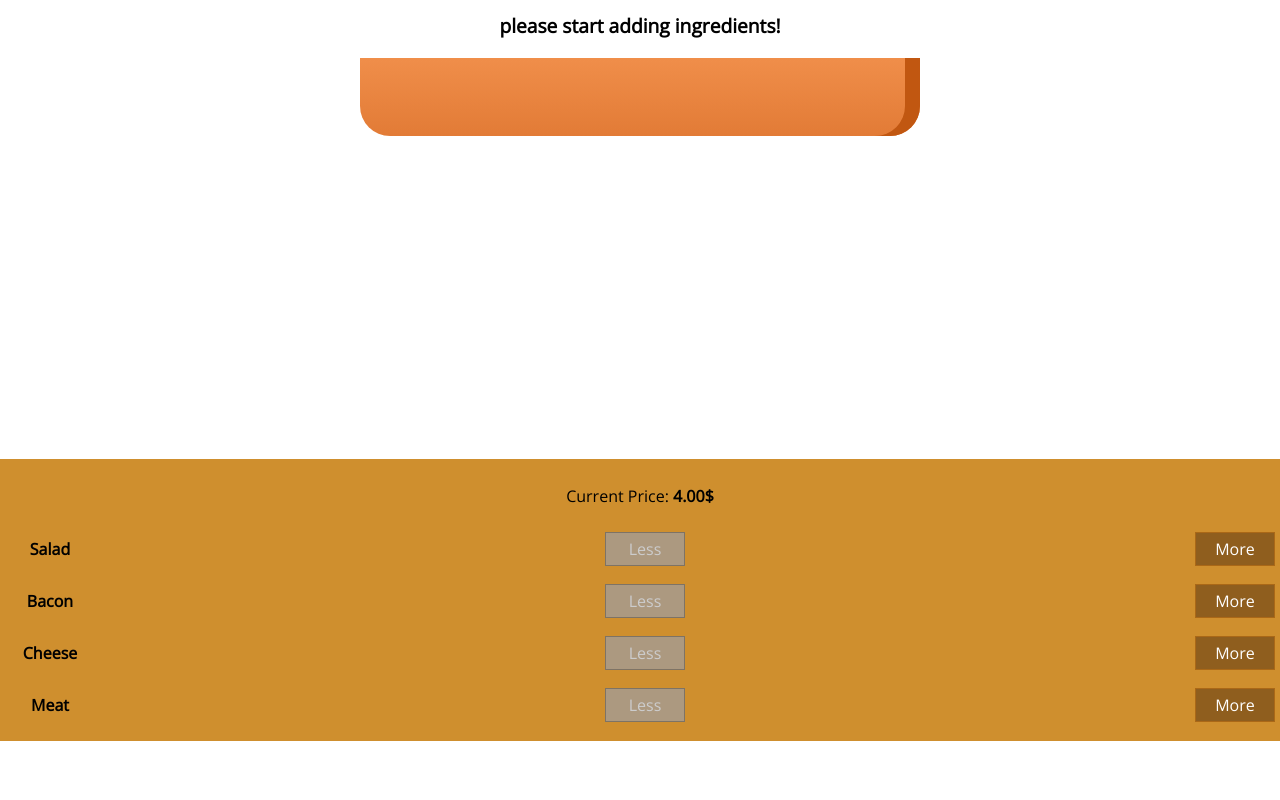
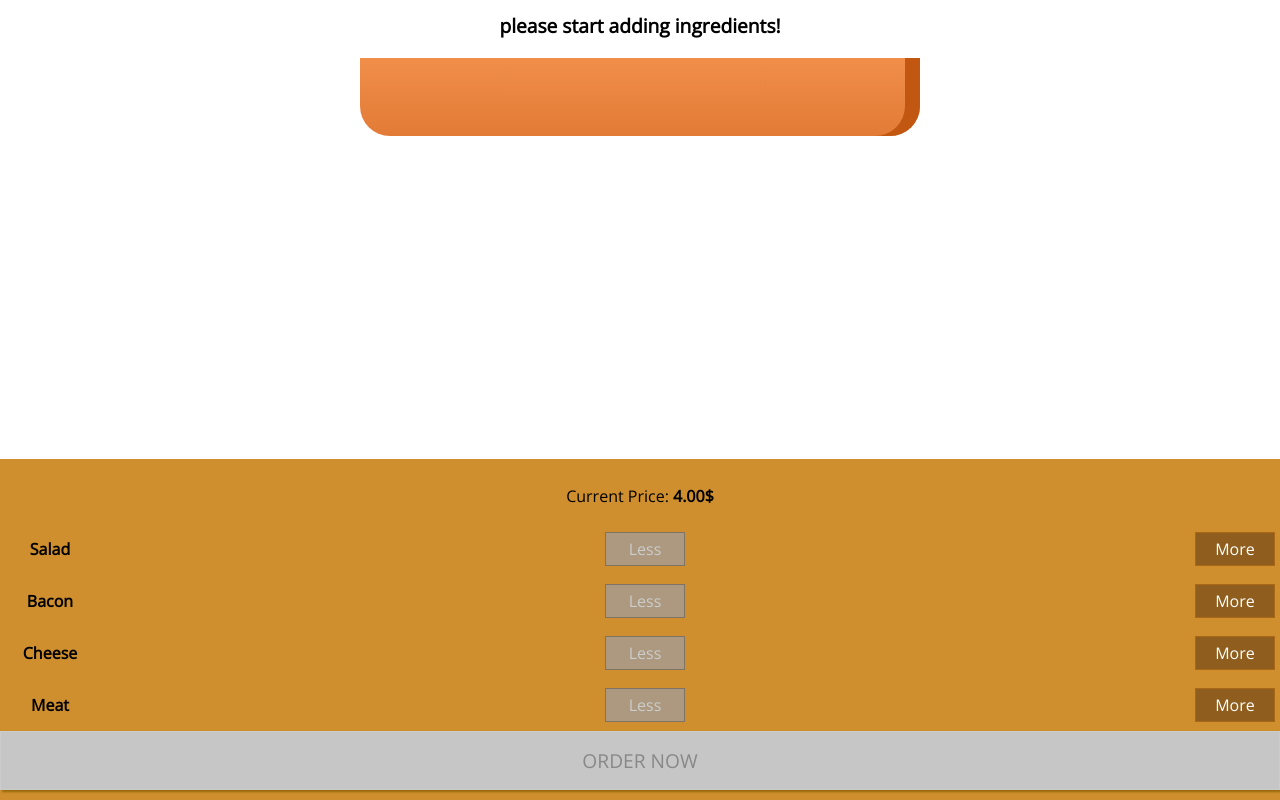
Before and after one commit to Akuljot05/Burger-Builder, a React (Create React App) app: page / in a window 1280 px wide. Shown: the part 179-979 px from the top of the page. Before the commit the page ends 920 px from the top, so only its background shows below. Built offline with nearby package versions, Linux system fonts and the light colour scheme.

Commit message:
Adding Order Button

```diff
--- a/src/components/Burger/BuildControls/BuildControls.js
+++ b/src/components/Burger/BuildControls/BuildControls.js
@@ -20,6 +20,9 @@
                 removed={() => props.ingredientRemoved(ctrl.type)}
                 disabled={props.disabled[ctrl.type]} />
         ))}
+        <button
+            className={classes.OrderButton}
+            disabled={!props.purchasable}>ORDER NOW</button>
     </div>
 );
 
--- a/src/components/Burger/BuildControls/BuildControls.module.css
+++ b/src/components/Burger/BuildControls/BuildControls.module.css
@@ -8,3 +8,45 @@
     margin: auto;
     padding: 10px 0;
 }
+
+
+.OrderButton {
+    background-color: #DAD735;
+    outline: none;
+    cursor: pointer;
+    border: 1px solid #966909;
+    color: #966909;
+    font-family: inherit;
+    font-size: 1.2em;
+    padding: 15px 30px;
+    box-shadow: 2px 2px 2px #966909;
+}
+
+.OrderButton:hover, .OrderButton:active {
+    background-color: #A0DB41;
+    border: 1px solid #966909;
+    color: #966909;
+}
+
+.OrderButton:disabled {
+    background-color: #C7C6C6;
+    cursor: not-allowed;
+    border: 1px solid #ccc;
+    color: #888888;
+}
+
+.OrderButton:not(:disabled) {
+    animation: enable 0.3s linear;
+}
+
+@keyframes enable {
+    0% {
+        transform: scale(1);
+    }
+    60% {
+        transform: scale(1.1);
+    }
+    100% {
+        transform: scale(1);
+    }
+}
--- a/src/containers/BurgerBuilder/BurgerBuilder.js
+++ b/src/containers/BurgerBuilder/BurgerBuilder.js
@@ -21,7 +21,19 @@
             cheese: 0,
             meat: 0
         },
-        totalPrice: 4
+        totalPrice: 4,
+        purchasable: false
+    }
+
+    updatePurchaseState = (ingredients) => {
+        const sum = Object.keys(ingredients)
+            .map(igKey => {
+                return ingredients[igKey];
+            })
+            .reduce((sum, el) => {
+                return sum + el;
+            }, 0);
+        this.setState({purchaseable: sum > 0});
     }
 
     addIngredientHandler = (type) => {
@@ -35,6 +47,7 @@
         const oldPrice = this.state.totalPrice;
         const newPrice = oldPrice + priceAddition;
         this.setState({totalPrice: newPrice, ingredients: updatedIngredients});
+        this.updatePurchaseState(updatedIngredients);
     }
 
     removeIngredientHandler = (type) => {
@@ -51,6 +64,7 @@
         const oldPrice = this.state.totalPrice;
         const newPrice = oldPrice - priceDeduction;
         this.setState({totalPrice: newPrice, ingredients: updatedIngredients});
+        this.updatePurchaseState(updatedIngredients);
     }
 
     render() {
@@ -69,6 +83,7 @@
                     ingredientAdded = {this.addIngredientHandler}
                     ingredientRemoved = {this.removeIngredientHandler}
                     disabled = {disabledInfo}
+                    purchasable={this.state.purchaseable}
                     price = {this.state.totalPrice} />
             </Aux>
         );
```
